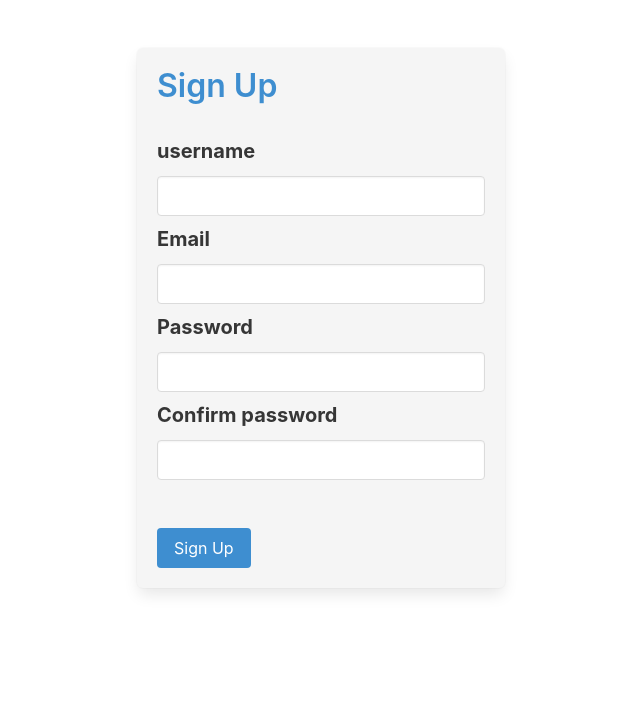
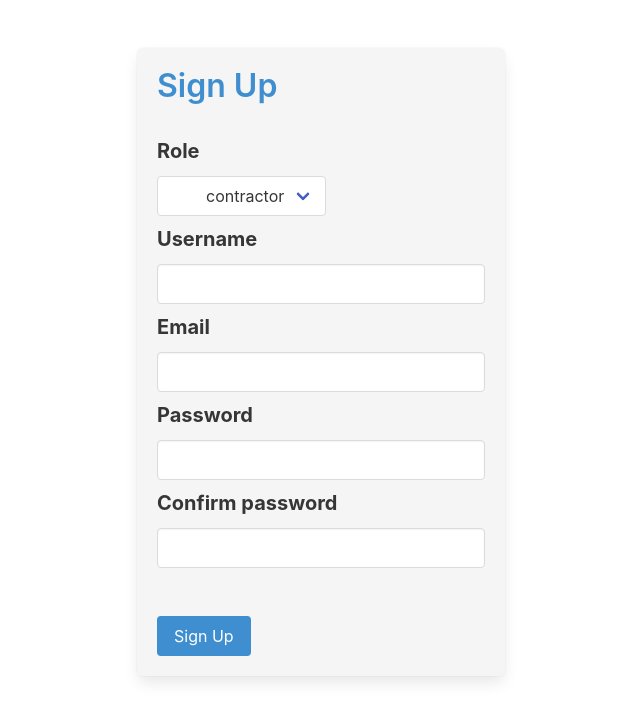
Before and after one commit to Slawomir-Kwiatkowski/flask-contracts, a Flask app: template flask_contracts/auth/templates/auth/registration.html in a window 1280 px wide. Shown: the part 56-777 px from the top of the page, without its empty margins (319-959 px from the left). Run offline with Flask 2, Linux system fonts and the light colour scheme; the template is opened without the code that fills it: values that come from a table or form of the project are taken from there, others are empty.

Commit message:
Basic auth module finished

```diff
--- a/flask_contracts/__init__.py
+++ b/flask_contracts/__init__.py
@@ -1,5 +1,4 @@
-from flask import (Flask, Blueprint, url_for, current_app
-)
+from flask import (Flask, Blueprint, url_for, current_app)
 from .config import *   # Config classes
 from flask_fontawesome import FontAwesome
 from flask_sqlalchemy import SQLAlchemy
@@ -36,8 +35,10 @@ def create_app(config_class):
     from . import flask_contracts
     from .auth import auth
     from .auth.utils import utils
+    from .contracts import contracts
     app.register_blueprint(flask_contracts.bp)
     app.register_blueprint(auth.bp)
     app.register_blueprint(utils.bp)
+    app.register_blueprint(contracts.bp)
 
     return app
--- a/flask_contracts/auth/auth.py
+++ b/flask_contracts/auth/auth.py
@@ -23,7 +23,7 @@ def register():
     form = UserRegisterForm()
     if form.validate_on_submit():
         hashed = bcrypt.generate_password_hash(form.password.data).decode('utf-8')
-        user = User(username=form.username.data, email=form.email.data, password=hashed)
+        user = User(role=form.role.data, username=form.username.data, email=form.email.data, password=hashed)
         timestamp = send_email(user.email, category='confirm_account')
         user.token_timestamp = timestamp
         db.session.add(user)
--- a/flask_contracts/auth/forms.py
+++ b/flask_contracts/auth/forms.py
@@ -1,11 +1,11 @@
 from flask_wtf import FlaskForm
-from wtforms import StringField, PasswordField, SubmitField, BooleanField
-from wtforms.fields.html5 import EmailField
+from wtforms import StringField, PasswordField, SubmitField, BooleanField, SelectField
+from wtforms.fields.html5 import EmailField, DateField
 from wtforms.validators import DataRequired, Email, Length, EqualTo, ValidationError
 from flask_contracts.auth.models import User
 
 class UserLoginForm(FlaskForm):
-    username = StringField('username',
+    username = StringField('Username',
             validators=[DataRequired(), Length(min=2, max=10)],
             description='Enter your username')
     password = PasswordField('Password',
@@ -16,12 +16,16 @@ class UserLoginForm(FlaskForm):
 
 
 class UserRegisterForm(UserLoginForm):
+#     date_reg = DateField('Date', validators=[DataRequired()])
+#     contractorsID = SelectField('Contractors', coerce=int)
     email = EmailField('Email',
             validators=[DataRequired(), Email()],
             description='Enter your email')
     confirm_password = PasswordField('Confirm password',
             validators=[DataRequired(), EqualTo('password')],
             description='Confirm your password')
+    role = SelectField('Role',
+     choices=[('contractor', 'contractor'), ('customer', 'customer')])
     submit = SubmitField('Sign Up')
 
     def validate_username(self, username):
--- a/flask_contracts/auth/models.py
+++ b/flask_contracts/auth/models.py
@@ -14,6 +14,7 @@ class User(db.Model, UserMixin):
     password = db.Column(db.String(20), nullable=False)
     is_active = db.Column(db.Boolean, nullable=False, default=False)
     confirm_date = db.Column(db.DateTime, nullable=True)
+    role = db.Column(db.String(10))
     admin = db.Column(db.Boolean, nullable=False, default=False)
     token_timestamp = db.Column(db.String(19), nullable=True)
 
--- a/flask_contracts/auth/templates/auth/registration.html
+++ b/flask_contracts/auth/templates/auth/registration.html
@@ -12,6 +12,23 @@
                 </p>
                 <form method="POST" action="">
                     {{ form.hidden_tag() }}
+                    <div>
+                        {{ form.role.label(class="label is-medium pt-2") }}
+                        <div class="control select has-icons-left">
+                            <span class="icon">
+                                <i class="fas fa-user-tag"></i>
+                            </span>
+                            {% if form.role.errors %}
+                                {{ form.username(class="input has-icon-left is-danger") }}
+                                <div class="help is-danger">
+                                    {% for error in form.username.errors %}
+                                        {{ error }}
+                                    {% endfor %}
+                                </div>
+                            {% else %}
+                                {{ form.role(class="select has-icon-left pl-6 ") }}
+                            {% endif %}
+                        </div>
                     <div>
                         {{ form.username.label(class="label is-medium pt-2") }}
                         <div class="control has-icons-left">
--- a/flask_contracts/config.py
+++ b/flask_contracts/config.py
@@ -10,7 +10,7 @@ class Config:
 
     FORCE_HOST_FOR_REDIRECTS = 'localhost:5000'
 
-    MAIL_SERVER = 'smtp.gmail.com'
+    MAIL_SERVER = 'smtp.googlemail.com'
     MAIL_PORT = 587
     MAIL_USE_TLS = True
     MAIL_USERNAME = os.environ.get('EMAIL_USER')
--- /dev/null
+++ b/flask_contracts/static/main.css
@@ -0,0 +1,12 @@
+
+input[type="date"]::-webkit-inner-spin-button,
+input[type="date"]::-webkit-calendar-picker-indicator {
+opacity: 0;
+-webkit-appearance: none;
+}
+input[type="date"] {
+border-color: lightgray;
+border-width: thin;
+border-style:solid;
+outline-color: lightskyblue;
+}
--- a/flask_contracts/templates/base.html
+++ b/flask_contracts/templates/base.html
@@ -12,6 +12,7 @@
         {% endif %}
     </title>
     <link rel="stylesheet" href="https://cdn.jsdelivr.net/npm/bulma@0.9.1/css/bulma.min.css">
+    <link rel="stylesheet" href="../static/main.css">
   </head>
   <body>
     <nav class="navbar is-light" role="navigation" aria-label="main navigation">
--- a/manage.py
+++ b/manage.py
@@ -1,17 +1,22 @@
 from sys import argv
+from datetime import datetime
 from getpass import getpass
 from flask_contracts import create_app, db, bcrypt
 from flask_contracts.config import Config, ConfigProduction, ConfigTesting
 from flask_contracts.auth.models import User
+from flask_contracts.contracts.models import Contract
 
+# create Flask app with appropriate config
 app = create_app(Config)
 
 
 def create_db():
+    ''' Create db file based on models '''
     app.app_context().push()
     db.create_all()
 
 def create_admin():
+    ''' Create admin account '''
     app.app_context().push()
     username = input('Enter admin name: ')
     email = input('Enter admin email: ')
@@ -23,7 +28,8 @@ def create_admin():
     if User.query.filter_by(username=username).first(): raise ValueError('User already exists in db')
 
     hashed = bcrypt.generate_password_hash(password).decode('utf-8')
-    admin = User(username=username, email=email, password=hashed, admin=True, confirmed=True)
+    admin = User(username=username, email=email, password=hashed, admin=True,
+         is_active=True, confirm_date=datetime.utcnow())
     db.session.add(admin)
     db.session.commit()
 
```
Also changed, not shown: __init__.py (deleted), flask_contracts/app.db, flask_contracts/models.py (added).
